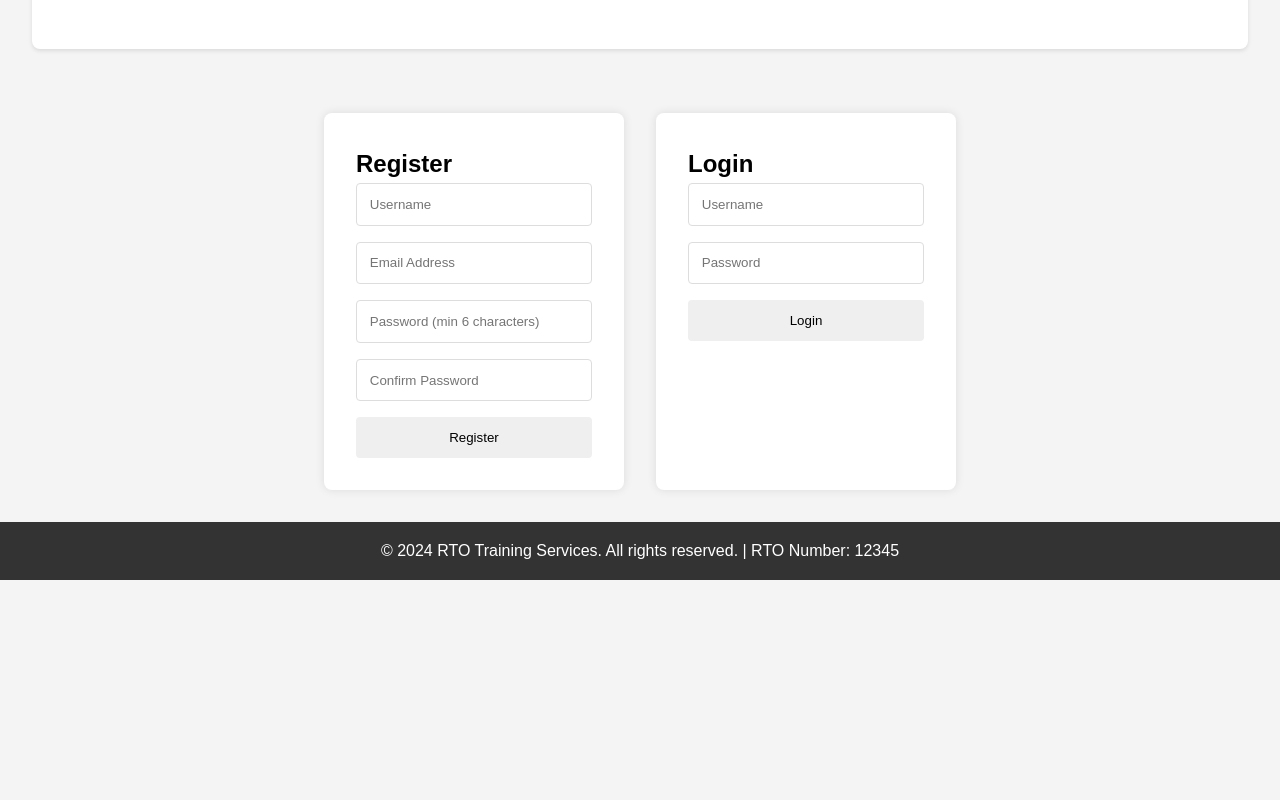
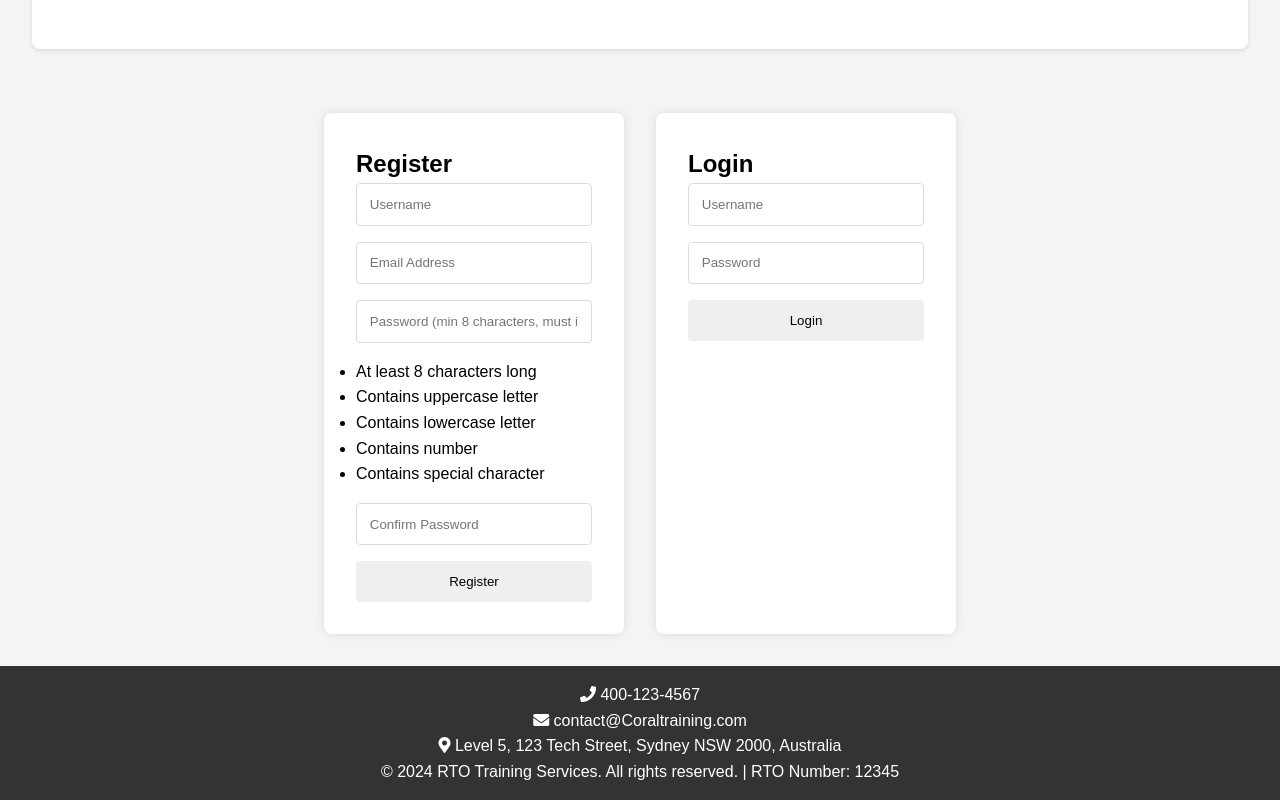
Before and after one commit to Coral-ing/Coral.github.io, a plain HTML site: page week14/index.html in a window 1280 px wide. Shown: the part 869-1669 px from the top of the page. Before the commit the page ends 1449 px from the top, so only its background shows below. Drawn offline with nearby package versions, Linux system fonts and the light colour scheme.

Commit message:
Update index.html

```diff
--- a/week14/index.html
+++ b/week14/index.html
@@ -5,6 +5,8 @@
     <meta name="viewport" content="width=device-width, initial-scale=1.0">
     <title>Sydney Cloud Skills Institute</title>
     <link rel="stylesheet" href="css/styles.css">
+    <link rel="stylesheet" href="https://cdnjs.cloudflare.com/ajax/libs/font-awesome/5.15.4/css/all.min.css">
+    <script src="https://cdnjs.cloudflare.com/ajax/libs/crypto-js/4.1.1/crypto-js.min.js"></script>
 </head>
 <body>
     <header>
@@ -66,8 +68,15 @@
                     <form id="registerForm">
                         <input type="text" id="regUsername" placeholder="Username" required>
                         <input type="email" id="regEmail" placeholder="Email Address" required>
-                        <input type="password" id="regPassword" placeholder="Password (min 6 characters)" required minlength="6">
-                        <input type="password" id="regConfirmPassword" placeholder="Confirm Password" required minlength="6">
+                        <input type="password" id="regPassword" placeholder="Password (min 8 characters, must include uppercase, lowercase, number and special character)" required minlength="8">
+                        <ul class="password-requirements">
+                            <li id="length">At least 8 characters long</li>
+                            <li id="uppercase">Contains uppercase letter</li>
+                            <li id="lowercase">Contains lowercase letter</li>
+                            <li id="number">Contains number</li>
+                            <li id="special">Contains special character</li>
+                        </ul>
+                        <input type="password" id="regConfirmPassword" placeholder="Confirm Password" required minlength="8">
                         <button type="submit">Register</button>
                     </form>
                 </div>
@@ -84,7 +93,25 @@
     </section>
 
     <footer>
-        <p>&copy; 2024 RTO Training Services. All rights reserved. | RTO Number: 12345</p>
+        <div class="footer-content">
+            <div class="footer-info">
+                <div class="contact-item">
+                    <i class="fas fa-phone"></i>
+                    <span>400-123-4567</span>
+                </div>
+                <div class="contact-item">
+                    <i class="fas fa-envelope"></i>
+                    <span>contact@Coraltraining.com</span>
+                </div>
+                <div class="contact-item">
+                    <i class="fas fa-map-marker-alt"></i>
+                    <span>Level 5, 123 Tech Street, Sydney NSW 2000, Australia</span>
+                </div>
+            </div>
+            <div class="footer-copyright">
+                <p>&copy; 2024 RTO Training Services. All rights reserved. | RTO Number: 12345</p>
+            </div>
+        </div>
     </footer>
 
     <script src="js/auth.js"></script>
```
